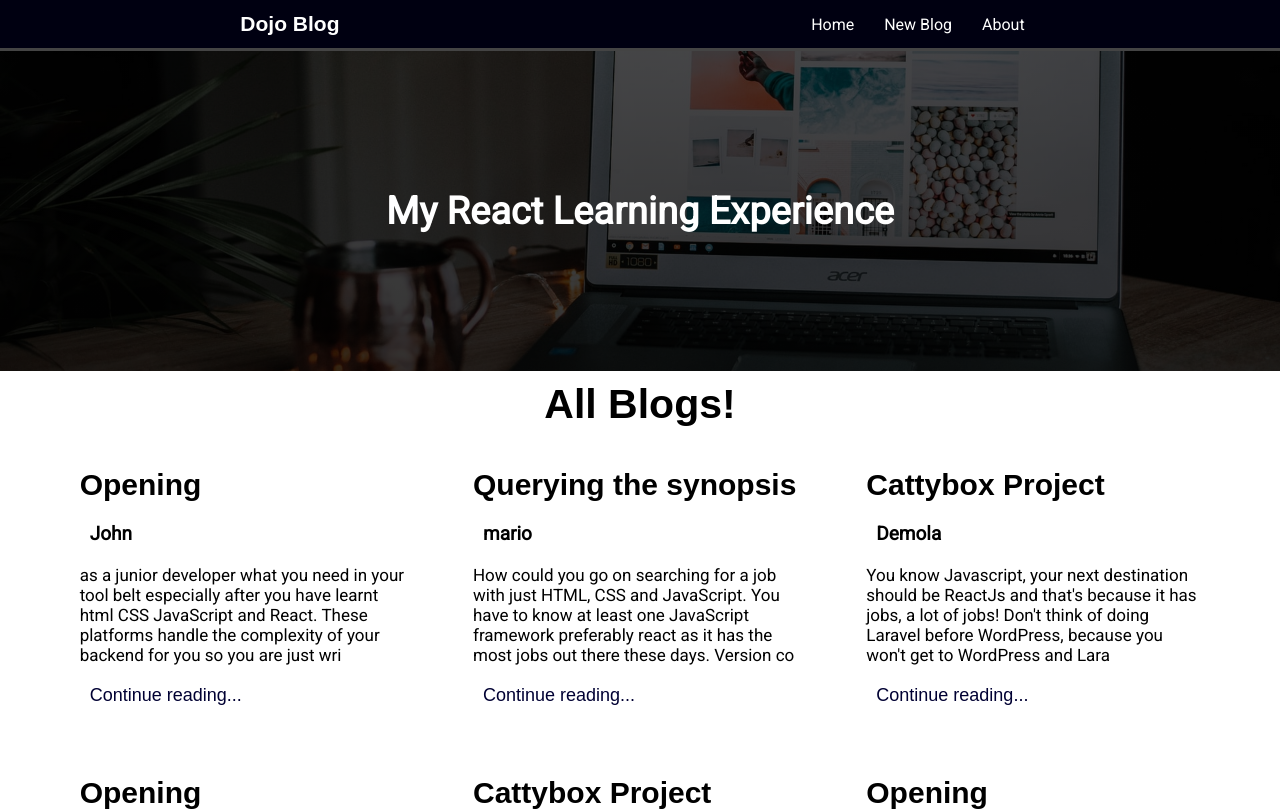
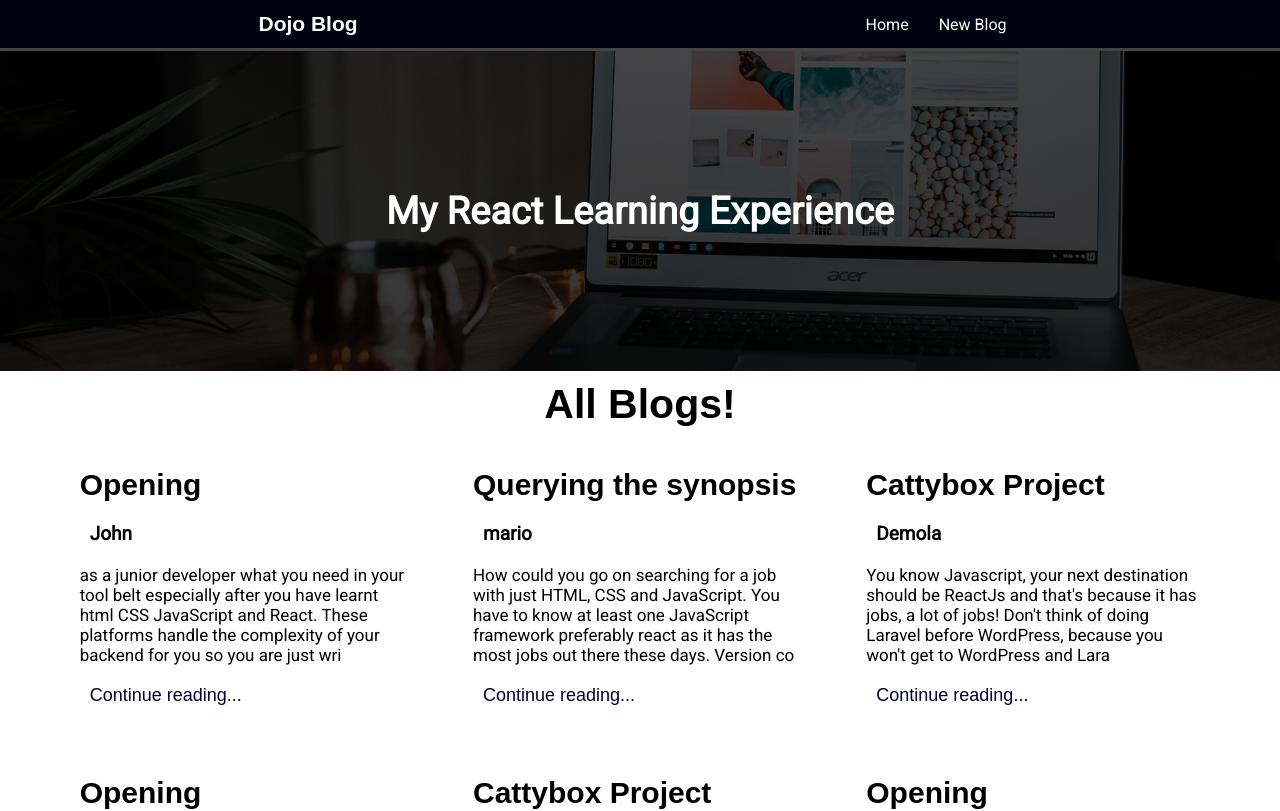
Before and after one commit to fasas1/New-Blog, a React (Create React App) app: page / in a window 1280 px wide. Shown: the top 811 px of the page. Built offline with nearby package versions, Linux system fonts and the light colour scheme; data requests are answered from the project's data file; a web font is replaced by a local one.

Commit message:
addeda link to the create page

```diff
--- a/src/App.js
+++ b/src/App.js
@@ -12,11 +12,11 @@ function App() {
        <Router>
       < GlobalStyle />
        <Switch>
-          <Route path="/">
+          <Route exact path="/">
           < Home />
           </Route>
-          <Route path="/create">
-             < Create />
+          <Route path="/Create">
+             <Create />
           </Route>
        </Switch>
        </Router>
--- a/src/components/Navbar.js
+++ b/src/components/Navbar.js
@@ -1,14 +1,14 @@
 import styled from 'styled-components';
-
+import {Link} from 'react-router-dom'
 const Navbar = () => {
     return (
         <Nav>
             <h4>Dojo Blog</h4>
-            <Link>
-                <a href='#'>Home</a>
-                <a href='#'>New Blog</a>
-                <a href='#'>About</a>
-            </Link>
+           <Links>
+              <Link to="/">Home</Link>
+              <Link to="/">New Blog</Link>
+
+              </Links>
         </Nav>
      );
 }
@@ -31,7 +31,7 @@ h4{
 `
 
 
-const Link= styled.div`
+const Links= styled.div`
     list-style:none;
     font-family:'Roboto', sans-serif;
 
@@ -39,8 +39,4 @@ const Link= styled.div`
 
 
 
-
-
-
-
 export default Navbar;
```
